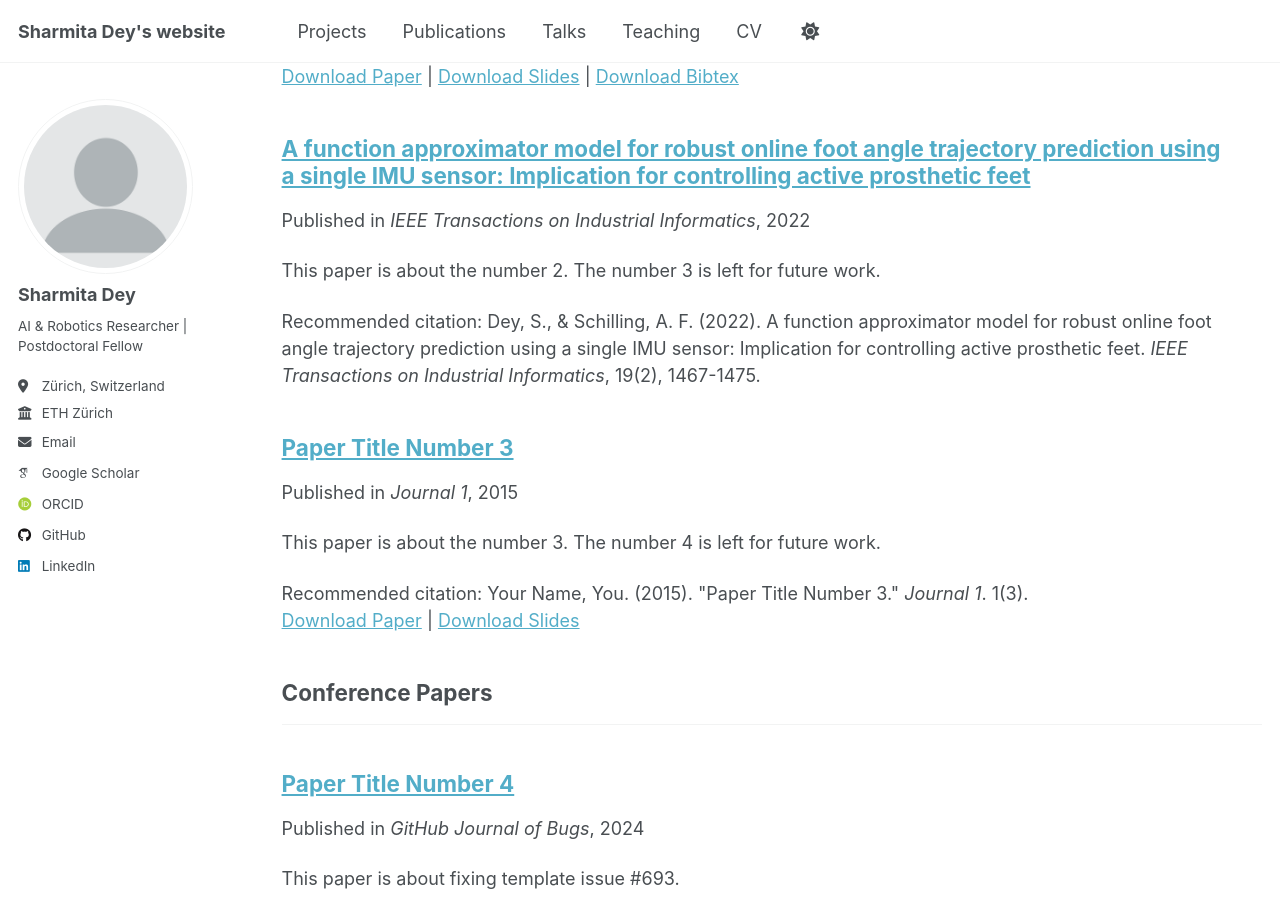
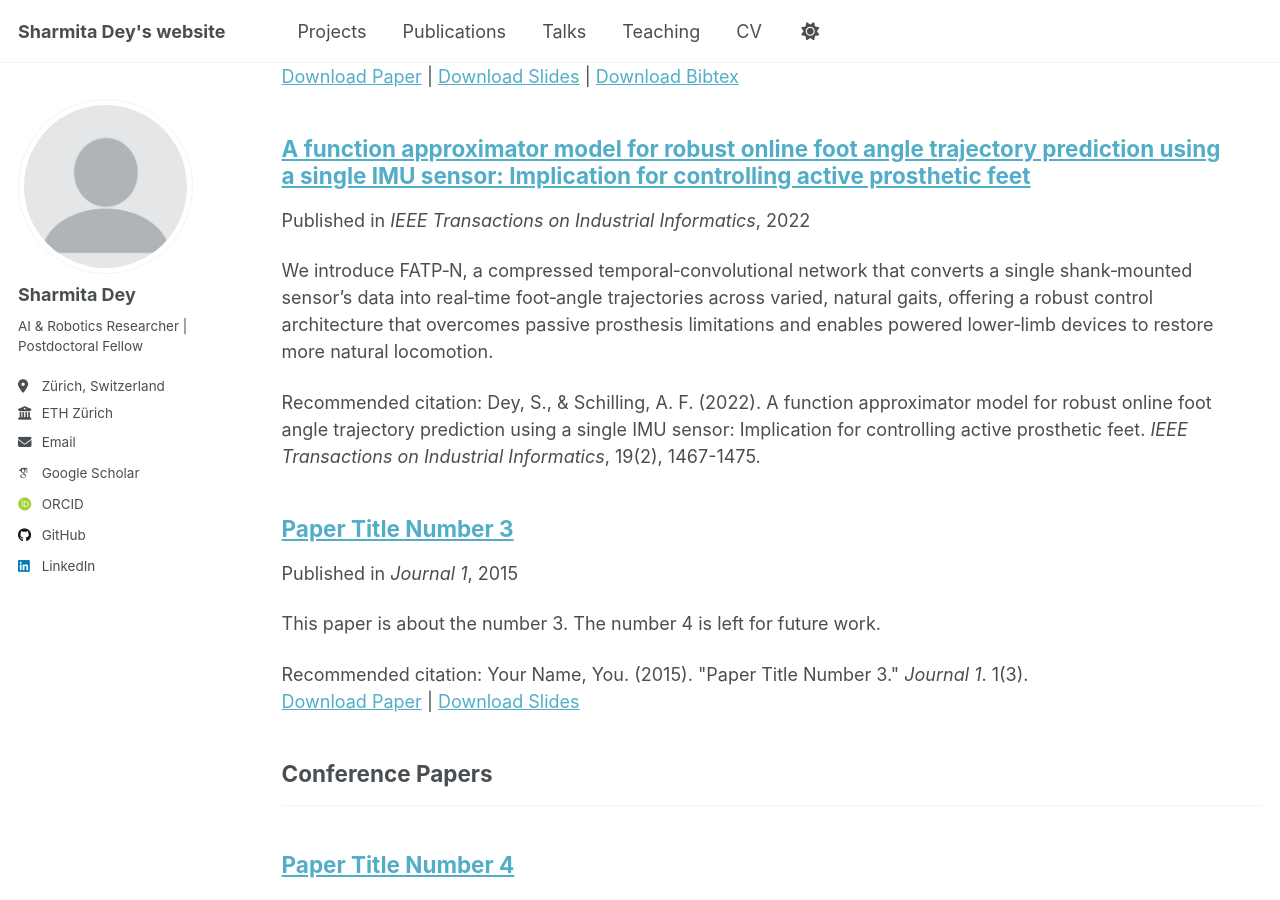
Before and after one commit to Shar-01/shar01.github.io, a Jekyll site: the page built from _pages/publications.html, in a window 1280 px wide and 900 px high, scrolled down 522 px. Built offline with Jekyll 4.4.1, drawn with Linux system fonts in a browser that asks for light colours; some web fonts are replaced.

Commit message:
Update 2010-10-01-paper-title-number-2.md

```diff
--- a/_publications/2010-10-01-paper-title-number-2.md
+++ b/_publications/2010-10-01-paper-title-number-2.md
@@ -3,7 +3,7 @@ title: "A function approximator model for robust online foot angle trajectory pr
 collection: publications
 category: manuscripts
 permalink: /publication/2010-10-01-paper-title-number-2
-excerpt: 'This paper is about the number 2. The number 3 is left for future work.'
+excerpt: 'We introduce FATP‑N, a compressed temporal‑convolutional network that converts a single shank‑mounted sensor’s data into real‑time foot‑angle trajectories across varied, natural gaits, offering a robust control architecture that overcomes passive prosthesis limitations and enables powered lower‑limb devices to restore more natural locomotion.'
 date: 2022-03-15
 venue: 'IEEE Transactions on Industrial Informatics'
 citation: 'Dey, S., & Schilling, A. F. (2022). A function approximator model for robust online foot angle trajectory prediction using a single IMU sensor: Implication for controlling active prosthetic feet. <i>IEEE Transactions on Industrial Informatics</i>, 19(2), 1467-1475.'
```
